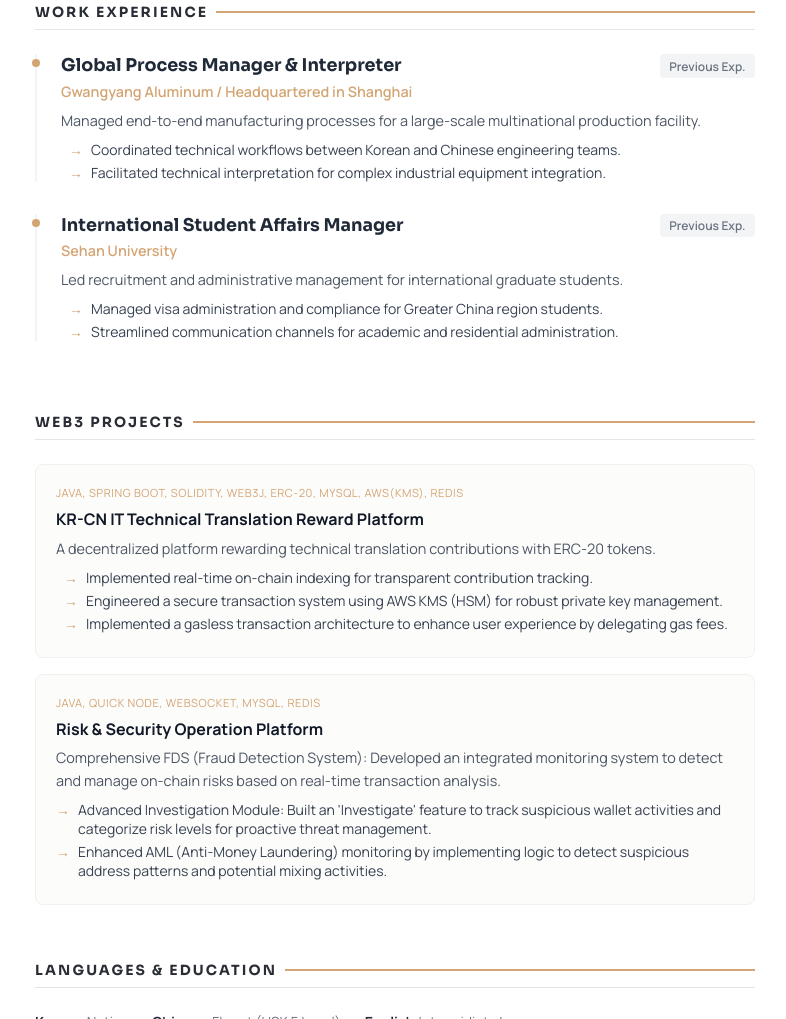
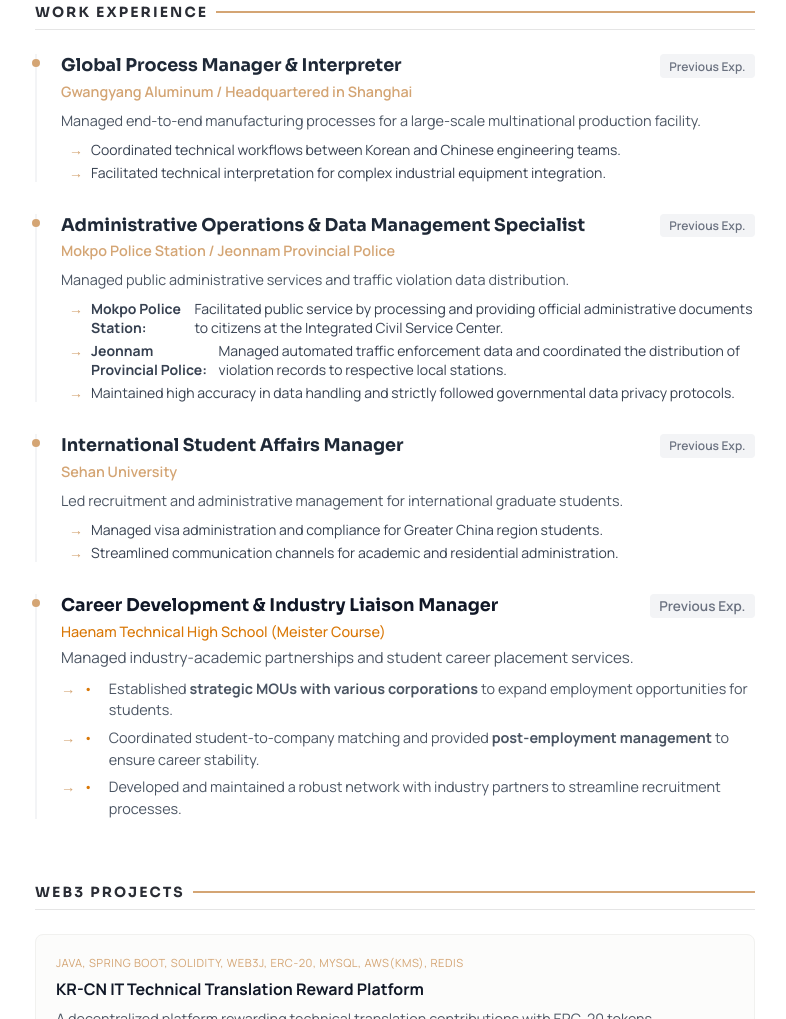
Before and after one commit to leesiho7/english_resum, a plain HTML site: page index.html in a window 1280 px wide. Shown: the part 747-1766 px from the top of the page, without its empty margins (245-1031 px from the left). Drawn offline with Linux system fonts and the light colour scheme.

Commit message:
Update index.html

```diff
--- a/index.html
+++ b/index.html
@@ -317,6 +317,19 @@
                     </ul>
                 </div>
 
+    <div class="timeline-item">
+    <div class="job-header">
+        <h3 class="job-title">Administrative Operations & Data Management Specialist</h3>
+        <span class="job-period">Previous Exp.</span>
+    </div>
+    <p class="job-company">Mokpo Police Station / Jeonnam Provincial Police</p>
+    <p class="job-description">Managed public administrative services and traffic violation data distribution.</p>
+    <ul class="achievements">
+        <li class="achievement-item"><strong>Mokpo Police Station:</strong> Facilitated public service by processing and providing official administrative documents to citizens at the Integrated Civil Service Center.</li>
+        <li class="achievement-item"><strong>Jeonnam Provincial Police:</strong> Managed automated traffic enforcement data and coordinated the distribution of violation records to respective local stations.</li>
+        <li class="achievement-item">Maintained high accuracy in data handling and strictly followed governmental data privacy protocols.</li>
+    </ul>
+</div>
                 <div class="timeline-item">
                     <div class="job-header">
                         <h3 class="job-title">International Student Affairs Manager</h3>
@@ -329,6 +342,29 @@
                         <li class="achievement-item">Streamlined communication channels for academic and residential administration.</li>
                     </ul>
                 </div>
+      <div class="timeline-item" style="margin-bottom: 1.5rem;">
+    <div class="job-header" style="display: flex; justify-content: space-between; align-items: baseline; margin-bottom: 4px;">
+        <h3 class="job-title" style="font-size: 1.1rem; color: #111827; margin: 0;">Career Development & Industry Liaison Manager</h3>
+        <span class="job-period" style="font-size: 0.85rem; color: #6b7280; white-space: nowrap; margin-left: 10px;">Previous Exp.</span>
+    </div>
+    <p class="job-company" style="color: #d97706; font-weight: 500; margin-bottom: 6px;">Haenam Technical High School (Meister Course)</p>
+    <p class="job-description" style="font-size: 0.95rem; color: #4b5563; margin-bottom: 8px; line-height: 1.5;">Managed industry-academic partnerships and student career placement services.</p>
+
+    <ul class="achievements" style="list-style: none; padding-left: 0; margin: 0;">
+        <li class="achievement-item" style="display: flex; align-items: flex-start; margin-bottom: 6px; text-align: left; line-height: 1.5; font-size: 0.9rem; color: #4b5563;">
+            <span style="margin-right: 8px; color: #d97706;">•</span>
+            <span>Established <strong>strategic MOUs with various corporations</strong> to expand employment opportunities for students.</span>
+        </li>
+        <li class="achievement-item" style="display: flex; align-items: flex-start; margin-bottom: 6px; text-align: left; line-height: 1.5; font-size: 0.9rem; color: #4b5563;">
+            <span style="margin-right: 8px; color: #d97706;">•</span>
+            <span>Coordinated student-to-company matching and provided <strong>post-employment management</strong> to ensure career stability.</span>
+        </li>
+        <li class="achievement-item" style="display: flex; align-items: flex-start; margin-bottom: 6px; text-align: left; line-height: 1.5; font-size: 0.9rem; color: #4b5563;">
+            <span style="margin-right: 8px; color: #d97706;">•</span>
+            <span>Developed and maintained a robust network with industry partners to streamline recruitment processes.</span>
+        </li>
+    </ul>
+</div>
             </section>
 
             <!-- Projects Section -->
```
